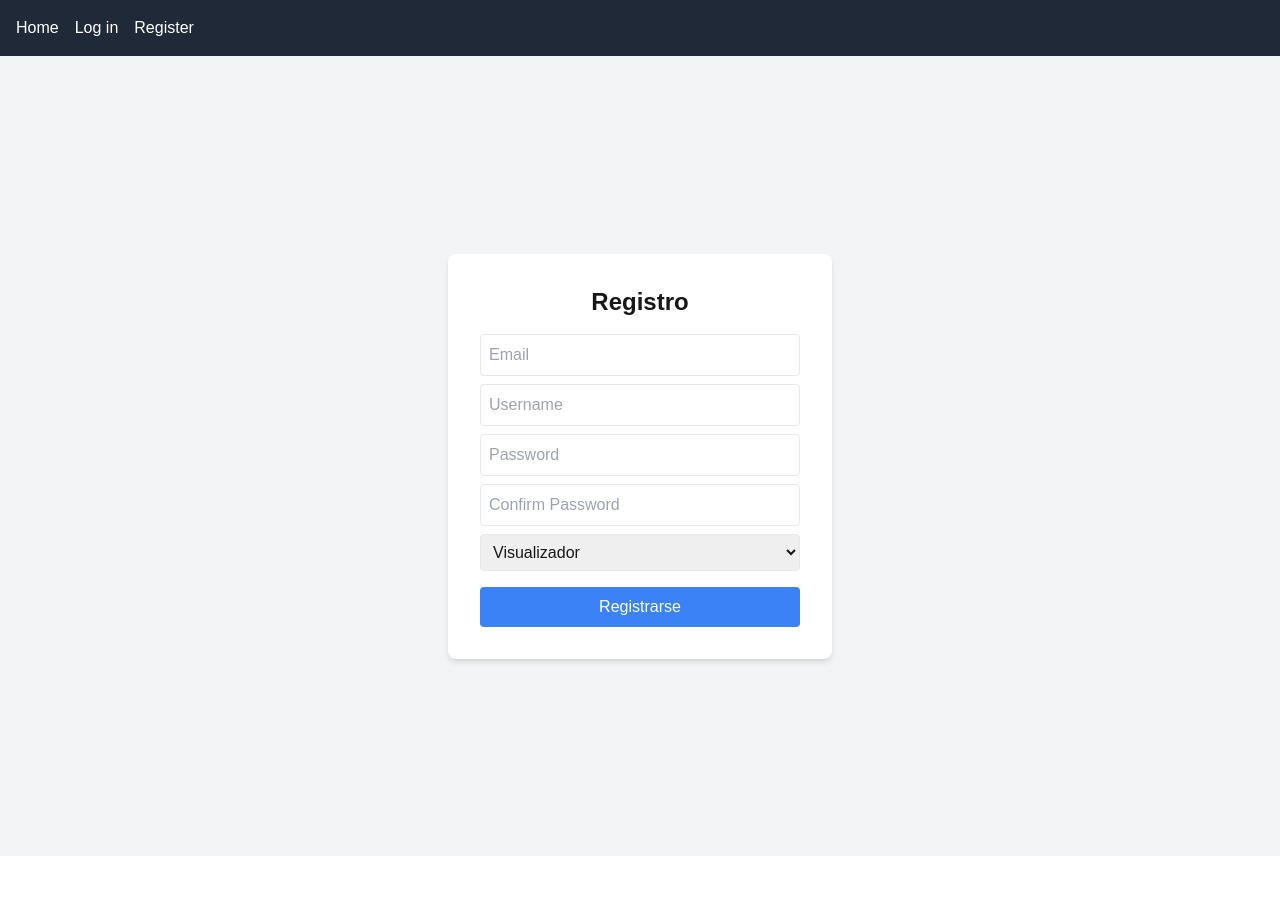
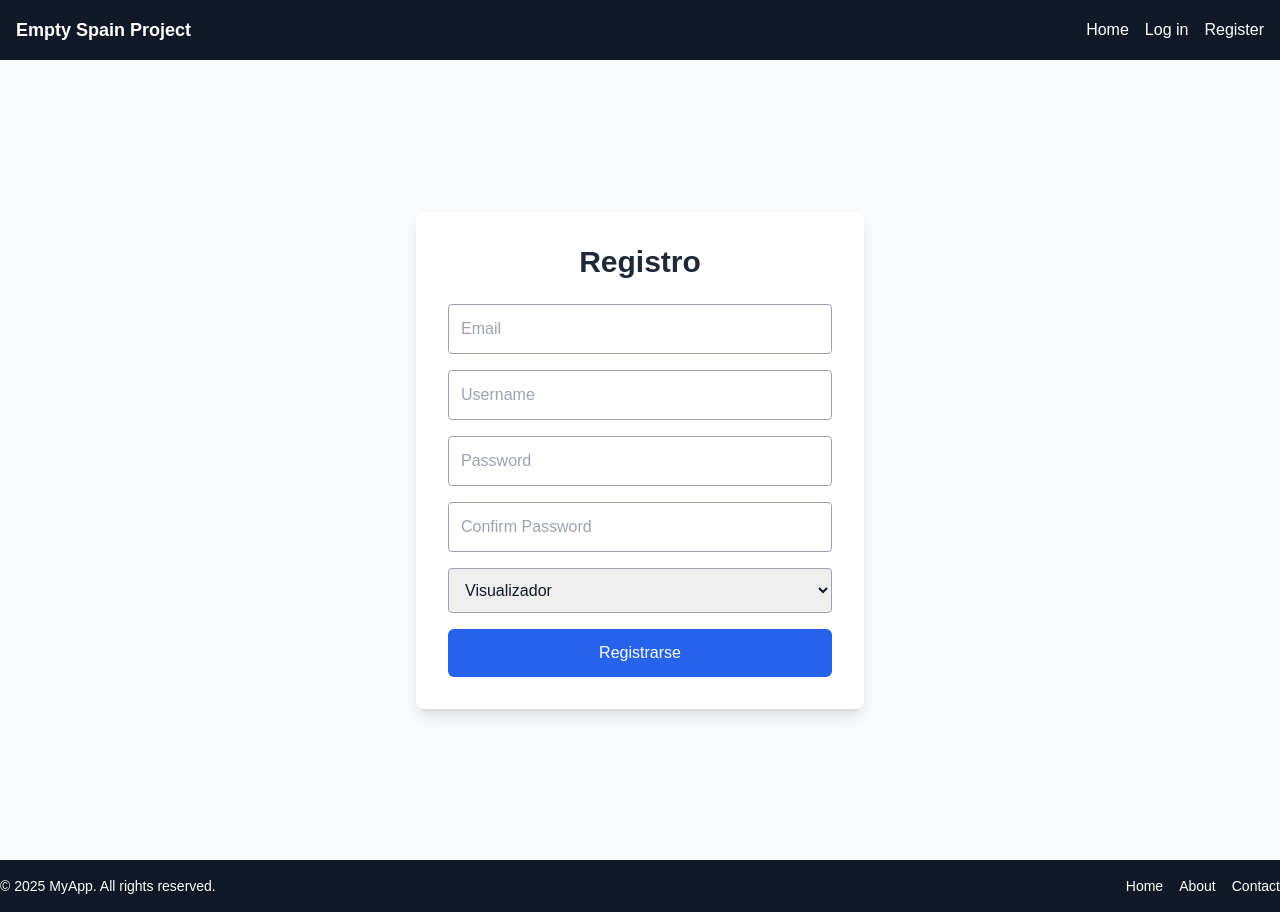
Before and after one commit to Bootcamp-IA-P4/emptyspain-frontend, a Next.js app: page /register in a window 1280 px wide. Before the commit the page ends 856 px from the top, so only its background shows below. Built offline with nearby package versions, Linux system fonts and the light colour scheme; no server answers.

Commit message:
Implement: Fix white letter, adding detail user, pueblo pages

```diff
--- /dev/null
+++ b/src/app/components/Footer.js
@@ -0,0 +1,24 @@
+// app/components/Footer.js
+"use client";
+import Link from "next/link";
+
+export default function Footer() {
+  return (
+    <footer className="bg-gray-900 text-white py-4">
+      <div className="container mx-auto flex justify-between items-center">
+        <p className="text-sm">&copy; 2025 MyApp. All rights reserved.</p>
+        <div className="flex gap-4">
+          <Link href="/" className="hover:text-gray-400 text-sm">
+            Home
+          </Link>
+          <Link href="/about" className="hover:text-gray-400 text-sm">
+            About
+          </Link>
+          <Link href="/contact" className="hover:text-gray-400 text-sm">
+            Contact
+          </Link>
+        </div>
+      </div>
+    </footer>
+  );
+}
--- a/src/app/components/Navbar.js
+++ b/src/app/components/Navbar.js
@@ -1,3 +1,4 @@
+// app/components/Navbar.js
 "use client";
 import Link from "next/link";
 import { useAuth } from "../../context/authContext";
@@ -6,28 +7,40 @@ export default function Navbar() {
   const { user, handleLogout } = useAuth();
 
   return (
-    <nav className="flex items-center justify-between p-4 bg-gray-800 text-white shadow-md">
+    <nav className="bg-gray-900 text-white shadow-lg">
+      <div className="container mx-auto p-4 flex justify-between items-center">
+        <div className="text-lg font-semibold">
+          <Link href="/" className="hover:text-gray-400">
+            Empty Spain Project
+          </Link>
+        </div>
         <div className="flex gap-4">
-        <Link href="/" className="hover:text-gray-300">
+          <Link href="/" className="hover:text-gray-400">
             Home
           </Link>
           {!user ? (
             <>
-            <Link href="/login" className="hover:text-gray-300">
+              <Link href="/login" className="hover:text-gray-400">
                 Log in
               </Link>
-            <Link href="/register" className="hover:text-gray-300">
+              <Link href="/register" className="hover:text-gray-400">
                 Register
               </Link>
             </>
           ) : (
+            <>
+              <Link href="/profile" className="hover:text-gray-400">
+                Profile
+              </Link>
               <button
                 onClick={handleLogout}
-            className="bg-red-500 hover:bg-red-600 text-white px-4 py-2 rounded-md"
+                className="bg-red-600 hover:bg-red-700 text-white px-4 py-2 rounded-md"
               >
                 Log out
               </button>
+            </>
           )}
+        </div>
       </div>
     </nav>
   );
--- /dev/null
+++ b/src/app/detailPueblo/page.js
@@ -0,0 +1 @@
+// detail pueblo
--- /dev/null
+++ b/src/app/detailUser/page.js
@@ -0,0 +1 @@
+// detail user
--- a/src/app/layout.js
+++ b/src/app/layout.js
@@ -1,5 +1,7 @@
+// app/layout.js
 import { AuthProvider } from "../context/authContext";
 import Navbar from "../app/components/Navbar";
+import Footer from "../app/components/Footer";
 import { Geist, Geist_Mono } from "next/font/google";
 import "./globals.css";
 
@@ -14,19 +16,25 @@ const geistMono = Geist_Mono({
 });
 
 export const metadata = {
-  title: "La españa vacía",
+  title: "La españa vaciada",
   description: "",
 };
 
 export default function RootLayout({ children }) {
   return (
     <html lang="es">
-      <body
-        className={`${geistSans.variable} ${geistMono.variable} antialiased`}
-      >
+      <head>
+        <meta charSet="UTF-8" />
+        <meta name="viewport" content="width=device-width, initial-scale=1" />
+        <link rel="icon" href="/logo.ico"/>
+        <title>{metadata.title}</title>
+        <meta name="description" content={metadata.description} />
+      </head>
+      <body className={`${geistSans.variable} ${geistMono.variable} antialiased`}>
         <AuthProvider>
           <Navbar />
-          {children}
+          <main>{children}</main>
+          <Footer />
         </AuthProvider>
       </body>
     </html>
--- a/src/app/login/page.js
+++ b/src/app/login/page.js
@@ -20,17 +20,17 @@ export default function LoginPage() {
   };
 
   return (
-    <div className="flex flex-col items-center justify-center min-h-screen bg-gray-100">
-      <div className="bg-white p-8 rounded-lg shadow-md w-96">
-        <h2 className="text-2xl font-bold mb-4 text-center">Iniciar Sesión</h2>
-        <form onSubmit={onSubmit} className="flex flex-col">
+    <div className="flex flex-col items-center justify-center min-h-screen bg-gray-50">
+      <div className="bg-white p-8 rounded-lg shadow-lg w-full max-w-md">
+        <h2 className="text-3xl font-bold mb-6 text-center text-gray-800">Iniciar Sesión</h2>
+        <form onSubmit={onSubmit} className="flex flex-col gap-4">
           <input
             type="email"
             value={email}
             onChange={(e) => setEmail(e.target.value)}
             placeholder="Email"
             required
-            className="mb-2 p-2 border rounded"
+            className="p-3 border border-gray-400 rounded text-gray-900 focus:outline-none focus:ring-2 focus:ring-blue-500"
           />
           <input
             type="password"
@@ -38,11 +38,11 @@ export default function LoginPage() {
             onChange={(e) => setPassword(e.target.value)}
             placeholder="Contraseña"
             required
-            className="mb-4 p-2 border rounded"
+            className="p-3 border border-gray-400 rounded text-gray-900 focus:outline-none focus:ring-2 focus:ring-blue-500"
           />
           <button
             type="submit"
-            className="bg-blue-500 text-white py-2 rounded hover:bg-blue-600"
+            className="bg-blue-600 text-white py-3 rounded-md hover:bg-blue-700 focus:outline-none focus:ring-2 focus:ring-blue-500 focus:ring-opacity-50"
           >
             Iniciar Sesión
           </button>
--- a/src/app/register/page.js
+++ b/src/app/register/page.js
@@ -34,18 +34,18 @@ export default function RegisterPage() {
   };
 
   return (
-    <div className="flex flex-col items-center justify-center min-h-screen bg-gray-100">
-      <div className="bg-white p-8 rounded-lg shadow-md w-96">
-        <h2 className="text-2xl font-bold mb-4 text-center">Registro</h2>
-        {error && <p className="text-red-500 text-sm text-center">{error}</p>}
-        <form onSubmit={onSubmit} className="flex flex-col">
+    <div className="flex flex-col items-center justify-center min-h-screen bg-gray-50">
+        <div className="bg-white p-8 rounded-lg shadow-lg w-full max-w-md">
+        <h2 className="text-3xl font-bold mb-6 text-center text-gray-800">Registro</h2>
+        {error && <p className="text-red-500 text-sm text-center mb-4">{error}</p>}
+        <form onSubmit={onSubmit} className="flex flex-col gap-4">
             <input
             type="email"
             value={email}
             onChange={(e) => setEmail(e.target.value)}
             placeholder="Email"
             required
-            className="mb-2 p-2 border rounded"
+            className="p-3 border border-gray-400 rounded text-gray-900 focus:outline-none focus:ring-2 focus:ring-blue-500"
             />
             <input
             type="text"
@@ -53,7 +53,7 @@ export default function RegisterPage() {
             onChange={(e) => setUsername(e.target.value)}
             placeholder="Username"
             required
-            className="mb-2 p-2 border rounded"
+            className="p-3 border border-gray-400 rounded text-gray-900 focus:outline-none focus:ring-2 focus:ring-blue-500"
             />
             <input
             type="password"
@@ -61,7 +61,7 @@ export default function RegisterPage() {
             onChange={(e) => setPassword(e.target.value)}
             placeholder="Password"
             required
-            className="mb-2 p-2 border rounded"
+            className="p-3 border border-gray-400 rounded text-gray-900 focus:outline-none focus:ring-2 focus:ring-blue-500"
             />
             <input
             type="password"
@@ -69,19 +69,20 @@ export default function RegisterPage() {
             onChange={(e) => setConfirmPassword(e.target.value)}
             placeholder="Confirm Password"
             required
-            className="mb-2 p-2 border rounded"
+            className="p-3 border border-gray-400 rounded text-gray-900 focus:outline-none focus:ring-2 focus:ring-blue-500"
             />
             <select
             value={tipoUsuario}
             onChange={(e) => setTipoUsuario(e.target.value)}
-            className="mb-4 p-2 border rounded"
+            required
+            className="p-3 border border-gray-400 rounded text-gray-900 focus:outline-none focus:ring-2 focus:ring-blue-500"
             >
             <option value="visualizador">Visualizador</option>
             <option value="editor">Editor</option>
             </select>
             <button
             type="submit"
-            className="bg-blue-500 text-white py-2 rounded hover:bg-blue-600"
+            className="bg-blue-600 text-white py-3 rounded-md hover:bg-blue-700 focus:outline-none focus:ring-2 focus:ring-blue-500 focus:ring-opacity-50"
             >
             Registrarse
             </button>
```
Lines whose indentation alone changed are shown as unchanged.
